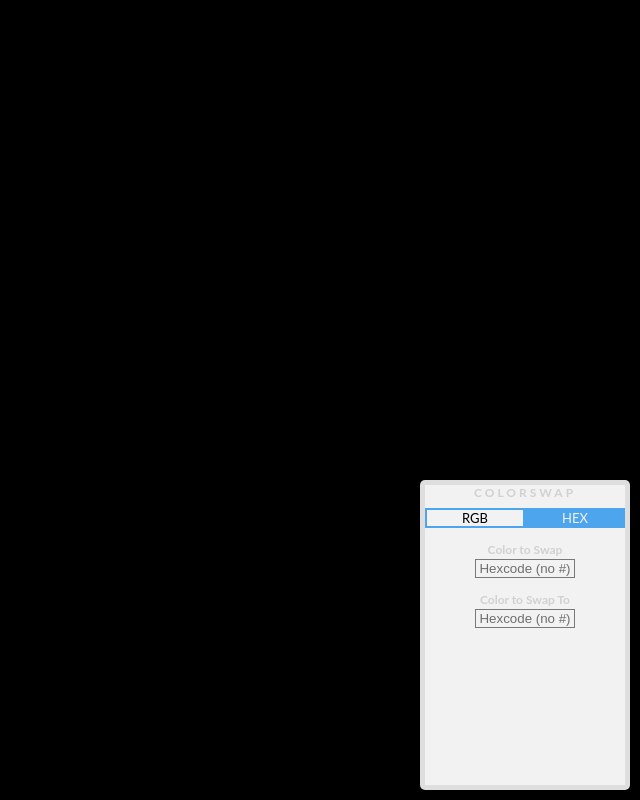
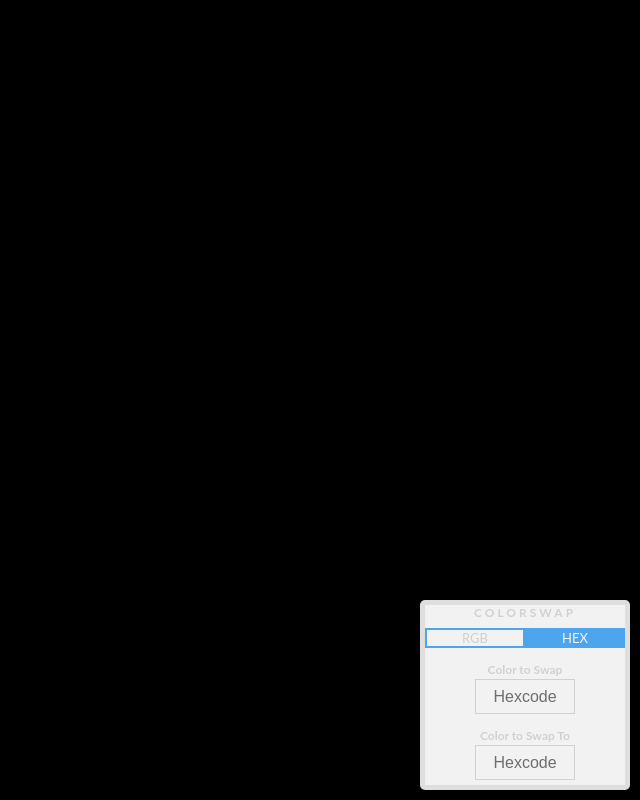
Before and after one commit to mathexl/colorswap, a plain HTML site: page index.html in a window 1280 px wide. Both pictures are taken after a click on the element "HEX". Shown: the whole page, without its empty margins (640-1280 px from the left). Drawn offline with nearby package versions, Linux system fonts and the light colour scheme.

Commit message:
fixing styling of the main widget

```diff
--- a/colorswap.css
+++ b/colorswap.css
@@ -7,7 +7,7 @@ body{
 
 .colorswap{
     width: 200px;
-    height:300px;
+    height:180px;
     z-index:1000000;
     background: white;
     border-radius:5px;
@@ -45,7 +45,7 @@ body{
     height:20px;
     border:2px #52AEFB solid;
     box-sizing: border-box;
-    color:#rgba;
+    color:#ddd;
     text-align:center;
     font-size:13px;
     padding-top:0px;
@@ -61,20 +61,24 @@ body{
 .colorswap .thirth{
     width:33.333333%;
     float:left;
-    border:1px grey solid;
+    border:1px #ddd solid;
     margin-top:0px;
     text-align:center;
     color:#52AEFB;
+    height: 35px;
+    font-size:16px;
 }
 
 .colorswap .full{
     width:50%;
     margin-left:25%;
     display:none;
+        font-size:16px;
     margin-right:25%;
     float:left;
-    border:1px grey solid;
+    border:1px #ddd solid;
     margin-top:0px;
     text-align:center;
     color:#52AEFB;
+    height: 35px;
 }
--- a/index.html
+++ b/index.html
@@ -8,27 +8,17 @@
 <body>
     <div class="colorswap">
         <h1>COLORSWAP</h1>
-
-
         <div class="colorswap_selector rgb chosen">RGB</div>
         <div class="colorswap_selector hex">HEX</div>
-
         <h2>Color to Swap</h2>
-
         <input class="thirth colortoswap rgbfield redcts" name="red" placeholder="Red">
         <input class="thirth colortoswap rgbfield greencts" name="green" placeholder="Green">
         <input class="thirth colortoswap rgbfield bluects" name="blue" placeholder="Blue">
-
-        <input class="full colortoswap hexfield" name="hex" placeholder="Hexcode (no #)">
-
-
+        <input class="full colortoswap hexfield" name="hex" placeholder="Hexcode">
         <h2>Color to Swap To</h2>
-
         <input class="thirth colortoswapto rgbfield redctst" name="red" placeholder="Red">
         <input class="thirth colortoswapto rgbfield greenctst" name="green" placeholder="Green">
         <input class="thirth colortoswapto rgbfield bluectst" name="blue" placeholder="Blue">
-
-           <input class="full colortoswapto hexfield" name="hex" placeholder="Hexcode (no #)">
-
+        <input class="full colortoswapto hexfield" name="hex" placeholder="Hexcode">
     </div>
 </body>
```
